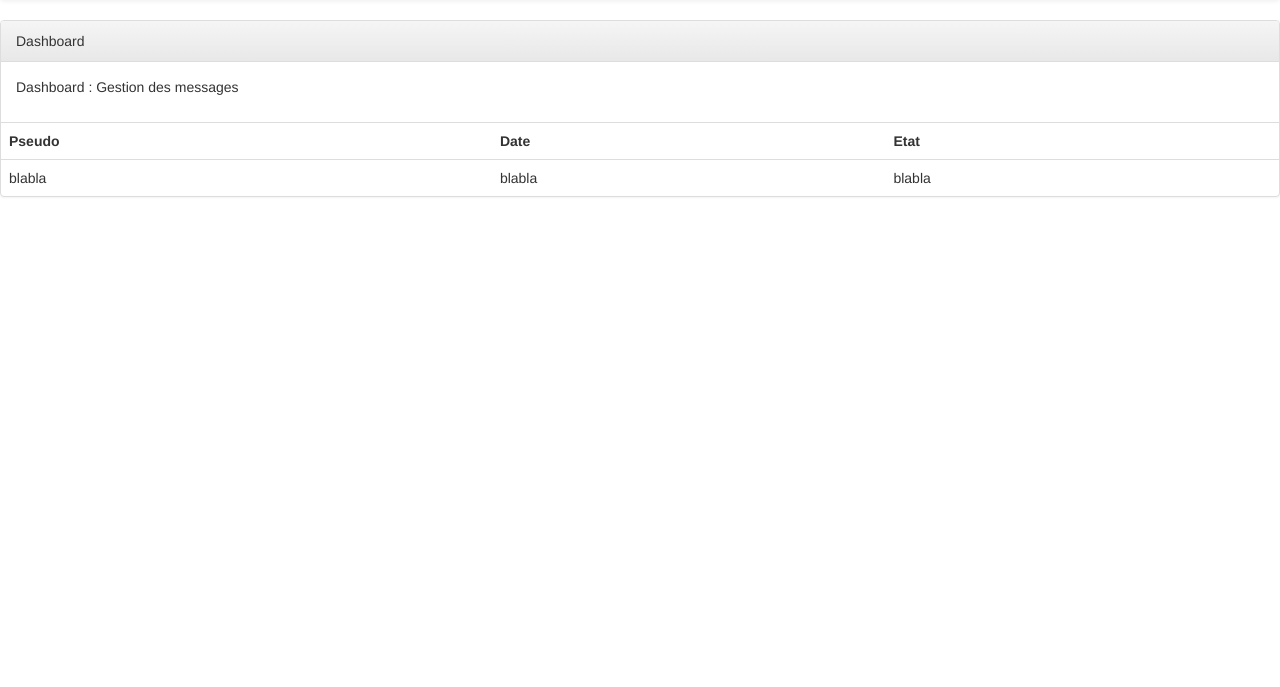
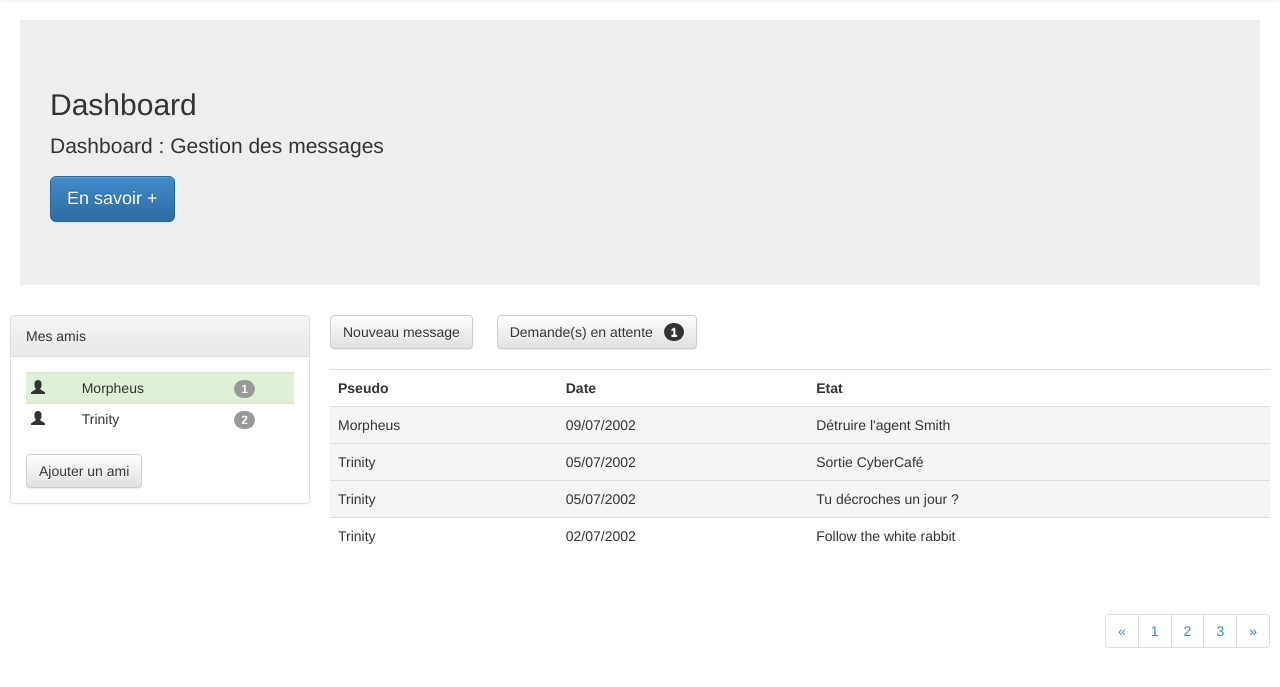
Before and after one commit to CASIRIUTGR4/casir-messenger, a Django app: page /snapchat/dashboard/ in a window 1280 px wide. Shown: the part 52-739 px from the top of the page. Run offline with Django 3.2, Linux system fonts and the light colour scheme; parts of the project's set-up code (start-up, migrations or seed data) failed here and were passed over; some libraries are stand-ins or nearby versions.

Commit message:
Creation et finalisation vue dashboard

```diff
--- a/snapchat/templates/snapchat/dashboard.html
+++ b/snapchat/templates/snapchat/dashboard.html
@@ -4,13 +4,46 @@
 {% block title %}{{ bloc.super }}{% endblock title %}
 
 {% block content %}
-<div class="panel panel-default">
-  <!-- Default panel contents -->
-  <div class="panel-heading">Dashboard</div>
-  <div class="panel-body">
-    <p>{{ message }}</p>
-  </div>
 
+	<div class="jumbotron" style="margin:20px;">
+		  <h2>Dashboard</h2>
+
+		  <p>{{ message }}</p>
+
+
+		  <p><a class="btn btn-primary btn-lg" role="button">En savoir +</a></p>
+
+	</div>
+
+
+	<div class="col-md-3" style="margin:0px;/*background-color:grey;*/padding:10px;/*border:1px solid black;*/">
+		<div class="panel panel-default">
+			<div class="panel-heading">Mes amis</div>
+			<div class="panel-body">
+				<table class="table table-hover table-condensed">
+					<tr class="success">
+						<td><span class="glyphicon glyphicon-user"></span></td>
+						<td>Morpheus</td>
+						<td><span class="badge">1</span></td>
+					</tr>
+					<tr class="">
+						<td><span class="glyphicon glyphicon-user"></span></td>
+						<td>Trinity</td>
+						<td><span class="badge">2</span></td>
+					</tr>
+				</table>
+
+
+				<button type="button" class="btn btn-default">Ajouter un ami</button>
+			</div>
+		</div>
+	</div>
+
+<div class="col-md-9" style="margin:0px;/*background-color:grey;*/padding:10px;/*border:1px solid black;*/">
+	<button type="button" class="btn btn-default">Nouveau message</button>
+	<span style="margin-right:20px;"></span>
+	<button type="button" class="btn btn-default">Demande(s) en attente <span class="badge" style="margin-left:7px;">1</span></button>
+	<br/><br/>
   <!-- Table -->
   <table class="table table-responsive">
     <tr>
@@ -18,7 +51,36 @@
     	<th>Date</th>
     	<th>Etat</th>
 	</tr>
-    <tr><td>blabla</td><td>blabla</td><td>blabla</td></tr>
+    <tr class="active">
+    	<td>Morpheus</td>
+    	<td>09/07/2002</td>
+    	<td>Détruire l'agent Smith</td>
+    </tr>
+    <tr class="active">
+    	<td>Trinity</td>
+    	<td>05/07/2002</td>
+    	<td>Sortie CyberCafé</td>
+    </tr>
+    <tr class="active">
+    	<td>Trinity</td>
+    	<td>05/07/2002</td>
+    	<td>Tu décroches un jour ?</td>
+    </tr>
+    <tr>
+    	<td>Trinity</td>
+    	<td>02/07/2002</td>
+    	<td>Follow the white rabbit</td>
+    </tr>
   </table>
+
+  <br/>
+	<ul class="pagination" style="float:right;">
+		<li><a href="#">&laquo;</a></li>
+		<li><a href="#">1</a></li>
+		<li><a href="#">2</a></li>
+		<li><a href="#">3</a></li>
+		<li><a href="#">&raquo;</a></li>
+	</ul>
+
 </div>
 {% endblock content %}
```
